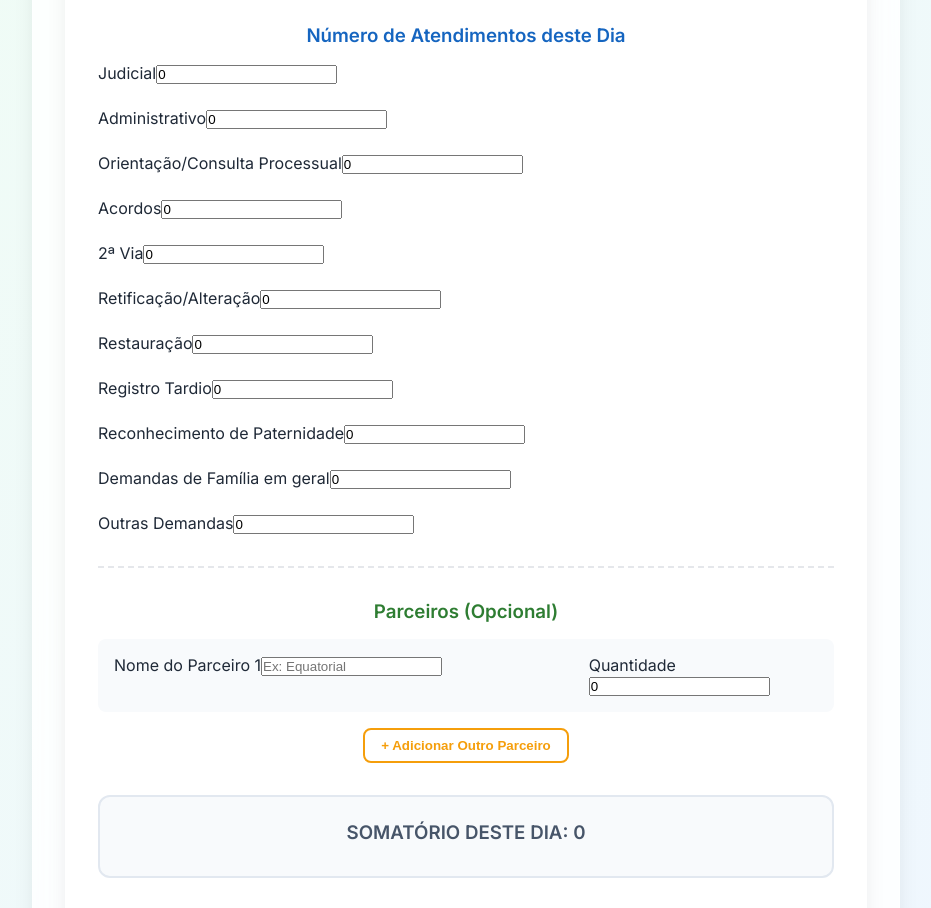
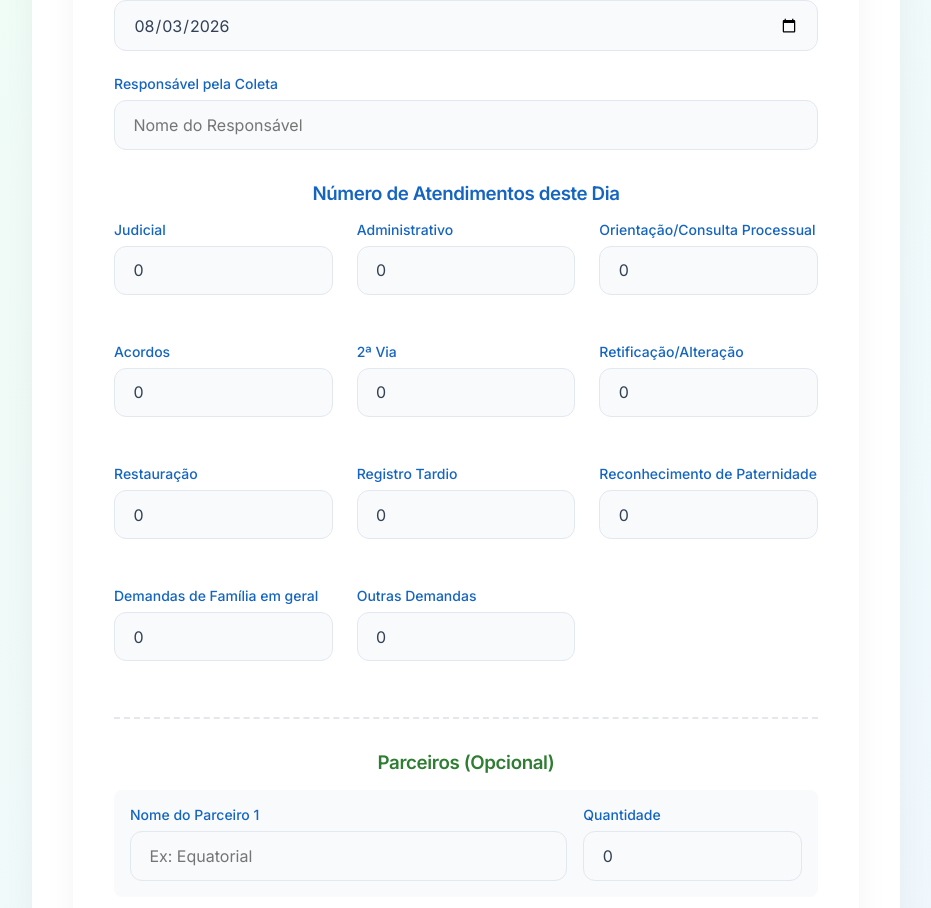
Before and after one commit to luanbcosta/sistema-coletas, a Next.js app: page / in a window 1280 px wide. Shown: the part 382-1290 px from the top of the page, without its empty margins (174-1105 px from the left). Built offline with nearby package versions, Linux system fonts and the light colour scheme; no server answers.

Commit message:
style: remodel frontend design with modern CSS and fix layout classes

```diff
--- a/src/app/globals.css
+++ b/src/app/globals.css
@@ -382,3 +382,73 @@ input[type="date"] {
 .clickable-row:hover {
   background-color: #f3f4f6;
 }
+
+
+/* Form Grid for modern layout */
+.form-grid {
+  display: grid;
+  grid-template-columns: repeat(auto-fill, minmax(200px, 1fr));
+  gap: 1.5rem;
+  margin-bottom: 1.5rem;
+}
+@import url('https://fonts.googleapis.com/css2?family=Inter:wght@400;500;600;700&display=swap');
+
+body {
+  font-family: 'Inter', sans-serif;
+  background-color: #f1f5f9;
+  color: #334155;
+}
+
+.glass-card {
+  background: rgba(255, 255, 255, 0.95);
+  backdrop-filter: blur(10px);
+  border-radius: 20px;
+  box-shadow: 0 10px 40px -10px rgba(0,0,0,0.08);
+  border: 1px solid rgba(255,255,255,0.2);
+  padding: 2.5rem;
+}
+
+.form-input {
+  width: 100%;
+  padding: 0.85rem 1.15rem;
+  border-radius: 12px;
+  border: 1.5px solid #e2e8f0;
+  background-color: #f8fafc;
+  font-size: 1rem;
+  color: #334155;
+  transition: all 0.2s ease;
+  font-family: 'Inter', sans-serif;
+}
+
+.form-input:focus {
+  outline: none;
+  border-color: #3b82f6;
+  background-color: #ffffff;
+  box-shadow: 0 0 0 4px rgba(59, 130, 246, 0.15);
+}
+
+.btn {
+  border-radius: 12px;
+  font-weight: 600;
+  letter-spacing: 0.02em;
+  text-transform: uppercase;
+  font-size: 0.9rem;
+  transition: all 0.2s ease;
+}
+
+.btn-success {
+  background: linear-gradient(135deg, #10b981 0%, #059669 100%);
+  color: white;
+  border: none;
+  box-shadow: 0 4px 15px rgba(16, 185, 129, 0.3);
+}
+
+.btn-success:hover {
+  transform: translateY(-2px);
+  box-shadow: 0 6px 20px rgba(16, 185, 129, 0.4);
+}
+
+h2, h3, h4 {
+  font-family: 'Inter', sans-serif;
+  letter-spacing: -0.02em;
+}
--- a/src/components/ColetaForm.js
+++ b/src/components/ColetaForm.js
@@ -188,7 +188,7 @@ export default function ColetaForm({ initialData = null, onSuccess }) {
       )}
 
       <div className="form-group">
-        <label>Ação Social</label>
+        <label className="form-label">Ação Social</label>
         <input
           type="text"
           name="acao_social"
@@ -196,7 +196,7 @@ export default function ColetaForm({ initialData = null, onSuccess }) {
           onChange={handleInputChange}
           required
           placeholder="Nome da Ação"
-          className="form-control"
+          className="form-input"
           list="acoes-list"
         />
         <datalist id="acoes-list">
@@ -205,19 +205,19 @@ export default function ColetaForm({ initialData = null, onSuccess }) {
       </div>
 
       <div className="form-group">
-        <label>Data desta Parcial</label>
+        <label className="form-label">Data desta Parcial</label>
         <input
           type="date"
           name="data_coleta"
           value={formData.data_coleta}
           onChange={handleInputChange}
           required
-          className="form-control"
+          className="form-input"
         />
       </div>
 
       <div className="form-group">
-        <label>Responsável pela Coleta</label>
+        <label className="form-label">Responsável pela Coleta</label>
         <input
           type="text"
           name="responsavel"
@@ -225,7 +225,7 @@ export default function ColetaForm({ initialData = null, onSuccess }) {
           onChange={handleInputChange}
           required
           placeholder="Nome do Responsável"
-          className="form-control"
+          className="form-input"
         />
       </div>
 
@@ -235,39 +235,39 @@ export default function ColetaForm({ initialData = null, onSuccess }) {
 
       <div className="form-grid">
         <div className="form-group">
-          <label>Judicial</label>
+          <label className="form-label">Judicial</label>
           <input
             type="number"
             name="judicial"
             min="0"
             value={formData.judicial}
             onChange={handleInputChange}
-            className="form-control"
+            className="form-input"
           />
         </div>
 
         <div className="form-group">
-          <label>Administrativo</label>
+          <label className="form-label">Administrativo</label>
           <input
             type="number"
             name="administrativo"
             min="0"
             value={formData.administrativo}
             onChange={handleInputChange}
-            className="form-control"
+            className="form-input"
           />
         </div>
 
         {atendimentosTipos.map((tipo) => (
           <div key={tipo.id} className="form-group">
-            <label>{tipo.label}</label>
+            <label className="form-label">{tipo.label}</label>
             <input
               type="number"
               name={tipo.id}
               min="0"
               value={formData[tipo.id]}
               onChange={handleInputChange}
-              className="form-control"
+              className="form-input"
             />
           </div>
         ))}
@@ -281,13 +281,13 @@ export default function ColetaForm({ initialData = null, onSuccess }) {
         {formData.parceiros.map((parceiro, index) => (
           <div key={index} style={{ display: 'grid', gridTemplateColumns: '2fr 1fr', gap: '1rem', marginBottom: '1rem', background: '#f8fafc', padding: '1rem', borderRadius: '8px' }}>
             <div className="form-group" style={{ marginBottom: 0 }}>
-              <label>Nome do Parceiro {index + 1}</label>
+              <label className="form-label">Nome do Parceiro {index + 1}</label>
               <input
                 type="text"
                 value={parceiro.nome}
                 onChange={(e) => handleParceiroChange(index, 'nome', e.target.value)}
                 placeholder="Ex: Equatorial"
-                className="form-control"
+                className="form-input"
               />
               {formData.parceiros.length > 1 && (
                 <button
@@ -300,13 +300,13 @@ export default function ColetaForm({ initialData = null, onSuccess }) {
               )}
             </div>
             <div className="form-group" style={{ marginBottom: 0 }}>
-              <label>Quantidade</label>
+              <label className="form-label">Quantidade</label>
               <input
                 type="number"
                 min="0"
                 value={parceiro.quantidade}
                 onChange={(e) => handleParceiroChange(index, 'quantidade', e.target.value)}
-                className="form-control"
+                className="form-input"
               />
             </div>
           </div>
@@ -327,7 +327,7 @@ export default function ColetaForm({ initialData = null, onSuccess }) {
         <h3 style={{ color: '#475569', marginBottom: '0.5rem' }}>SOMATÓRIO DESTE DIA: {totalGeral}</h3>
       </div>
 
-      <button type="submit" className="btn btn-primary" disabled={loading} style={{ marginTop: '2rem' }}>
+      <button type="submit" className="btn btn-success" disabled={loading} style={{ marginTop: '2rem' }}>
         {loading ? 'Salvando...' : (isEditing ? 'Atualizar Parcial' : 'Registrar Parcial do Dia')}
       </button>
     </form>
```
